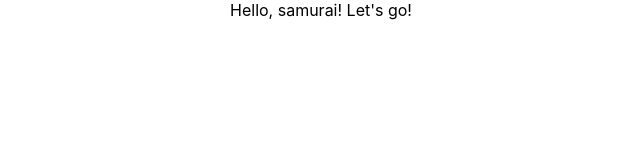
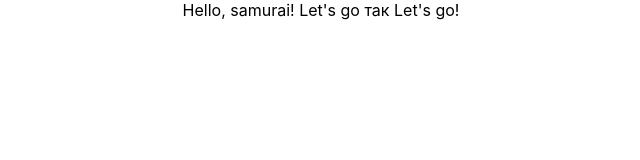
Before and after one commit to sk3llytoon/samurai-way-main, a React (Create React App) app: page / in a window 1280 px wide. Shown: the top 160 px of the page, without its empty margins (319-959 px from the left). Built offline with nearby package versions, Linux system fonts and the light colour scheme.

Commit message:
Changed App.tsx

```diff
--- a/src/App.tsx
+++ b/src/App.tsx
@@ -4,7 +4,7 @@ import './App.css';
 function App() {
   return (
     <div className="App">
-     Hello, samurai! Let's go!
+     Hello, samurai! Let's go так Let's go!
     </div>
   );
 }
```
Also changed, not shown: 1 other file (tests, documents, lock files or other folders).
